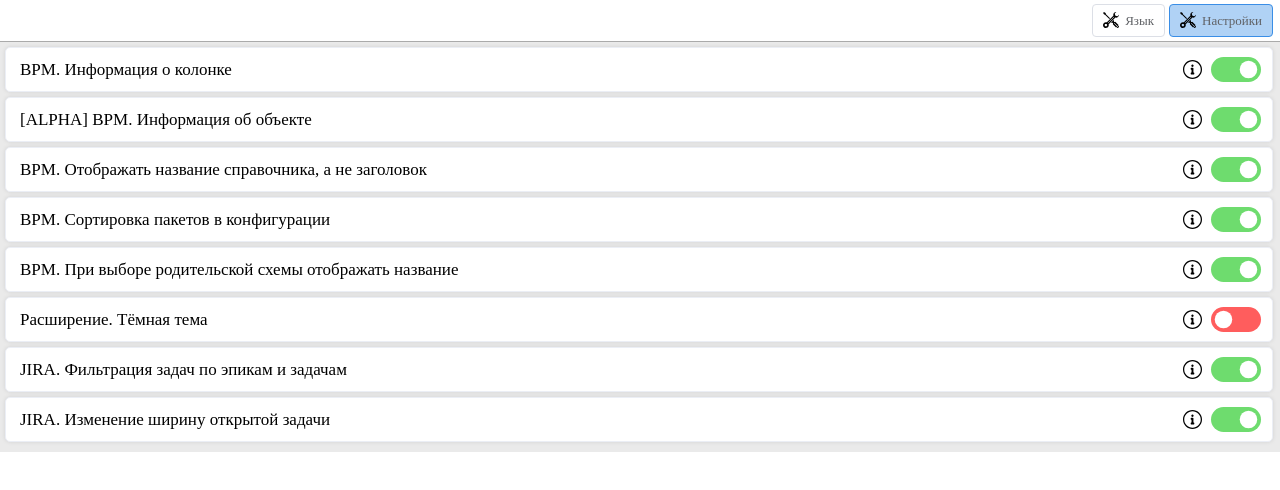
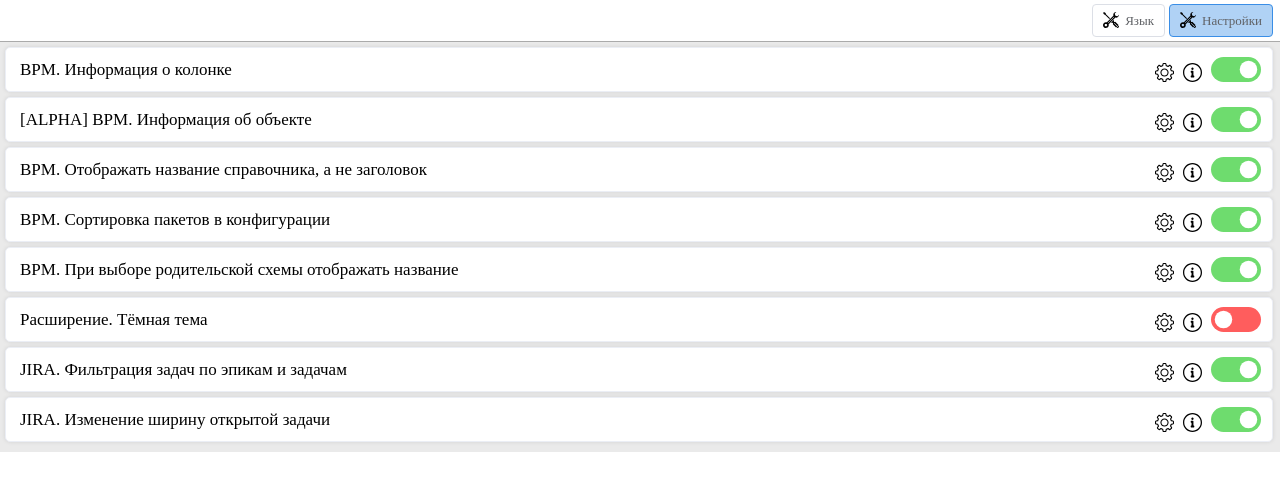
Before and after one commit to VitaliySimkin/tsi-chrome-tools, a website with bundled scripts: page popup/index.htm in a window 1280 px wide. Built offline with nearby package versions, Linux system fonts and the light colour scheme; some packages are replaced by stand-ins of ours.

Commit message:
feature/additional-feature-config
добавил заготовку и стили для конфига фичи

```diff
--- a/popup/index.css
+++ b/popup/index.css
@@ -215,9 +215,22 @@ body {
   }
   .ns-button[size="small"] span.icon {
 	position: unset;
-	display: block;
+	display: inline-block;
 	width: 19px;
 	height: 19px;
+  }
+  span.icon {
+	position: unset;
+	display: inline-block;
+	width: 19px;
+	height: 19px;
+	cursor: pointer;
+  }
+  span.icon:hover,
+  span.icon:focus {
+	color: #409EFF;
+	border-color: #c6e2ff;
+	background-color: #ecf5ff;
   }
   .dark .ns-button {
 	background-color: #333333;
--- a/popup/index.htm
+++ b/popup/index.htm
@@ -30,6 +30,8 @@
 				<div class="ns-feature-prop">
 					<div class="ns-feature-title"><span>{{getFeatureTitle(feature)}}</span></div>
 					<div class="ns-feature-action">
+						<span @click="onFeatureConfigClick(feature, $event)" class="icon"
+							style="background-image: url('../img/config-gear.svg')"></span>
 						<ns-button size="small" v-if="!!feature.description"
 							:active="feature.showDescription"
 							@click="showDescription(feature, $event)"
--- a/popup/popup.js
+++ b/popup/popup.js
@@ -150,6 +150,10 @@ const NSApp = {
 						scope.setFeatures(SettingManager.features);
 						callback();
 					}, this);
+				},
+
+				onFeatureConfigClick(feature, event) {
+
 				}
 			},
 			"computed": {},
```
